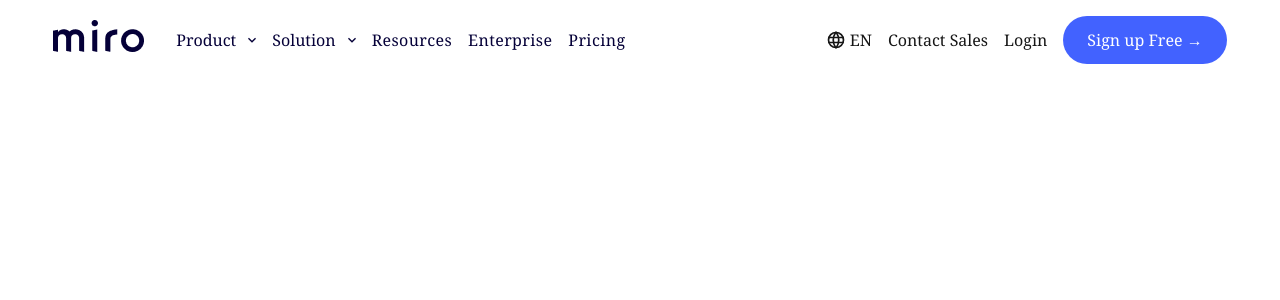
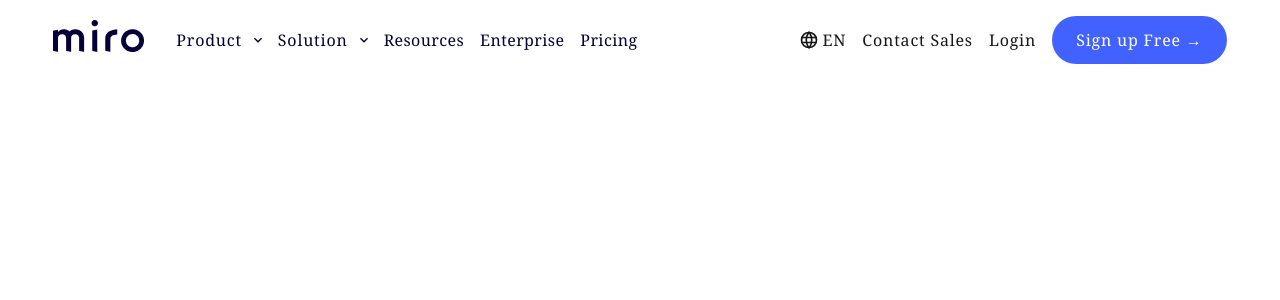
Before and after one commit to Mdabdullah3/Job-Task-React, a React (Create React App) app: page / in a window 1280 px wide. Shown: the top 300 px of the page. Built offline with nearby package versions, Linux system fonts and the light colour scheme.

Commit message:
new changes

```diff
--- a/src/Shared/Navbar.jsx
+++ b/src/Shared/Navbar.jsx
@@ -12,7 +12,7 @@
         <div>
           <img src={logo} className="" alt="" />
         </div>
-        <div className="mt-2 flex items-center gap-3">
+        <div className="mt-2 flex items-center gap-3 tracking-wider">
           <div className="relative">
             <button
               onClick={() => setShowProductDropdown(!showProductDropdown)}
@@ -70,7 +70,7 @@
           </div>
         </div>
       </div>
-      <div className="flex gap-4 items-center mt-2">
+      <div className="flex gap-4 items-center mt-2 tracking-wider">
         <h1 className="flex items-center gap-1">
           <TbWorld size={20} /> EN
         </h1>
```
